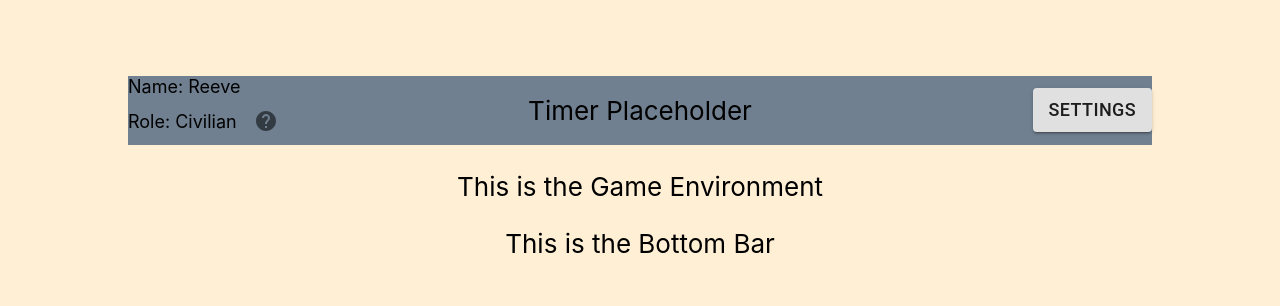
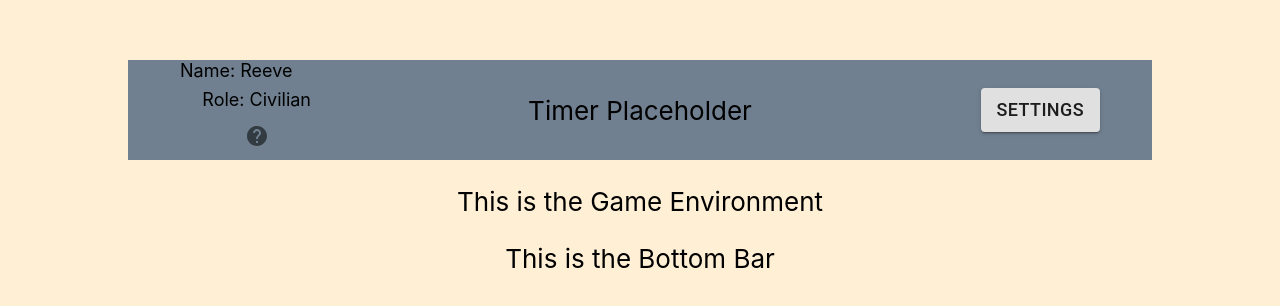
Before and after one commit to Mafia-Hands/Mafia, a React (Create React App) app in the folder frontend/: page / in a window 1280 px wide. Shown: the part 220-526 px from the top of the page. Built offline with nearby package versions, Linux system fonts and the light colour scheme.

Commit message:
Minor tweaks to Top Bar

```diff
--- a/frontend/src/Components/TopBarGame.jsx
+++ b/frontend/src/Components/TopBarGame.jsx
@@ -22,7 +22,7 @@ const TopBarGame = ({ userDetails, showTimer, showRole }) => {
             <p className={styles.userName}>{`Name: ${userName}`}</p>
             {showRole && (
                 <div className={styles.userRole}>
-                    <span>{`Role: ${role}   `}</span>
+                    <span>{`Role: ${role}`}</span>
                     <IconButton
                         onClick={() => {
                             setOpen(true);
--- a/frontend/src/Styles/TopBarGame.module.css
+++ b/frontend/src/Styles/TopBarGame.module.css
@@ -32,9 +32,9 @@
         'userRole Timer Settings';
     align-items: center;
     justify-items: start;
-    width: 100%;
     background-color: slategrey;
     margin-bottom: 1em;
+    padding: 0 2em 0 2em;
 }
 
 .container p,
```
